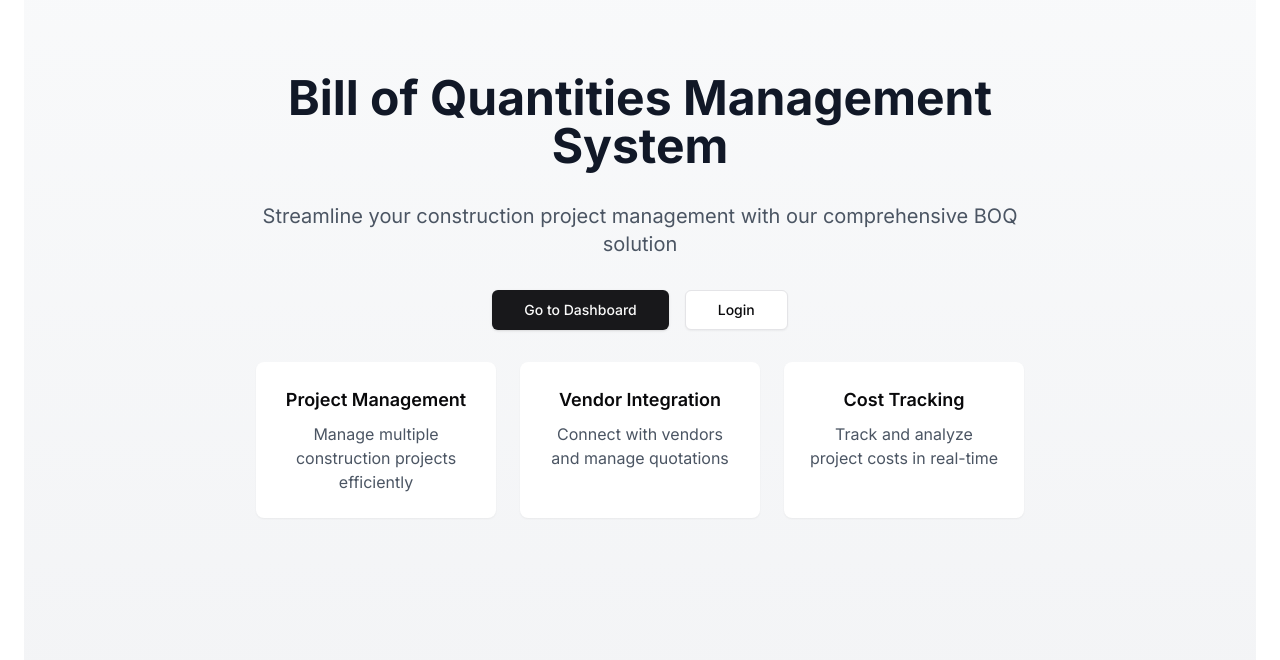
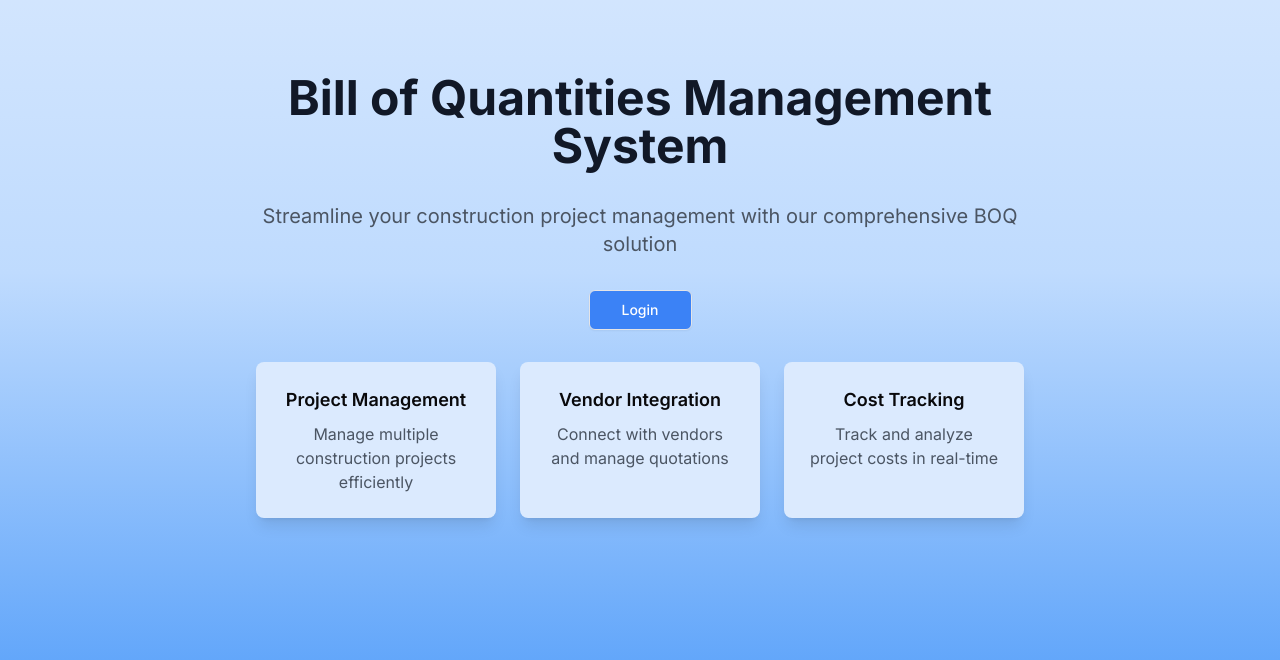
Before and after one commit to maybeandrews/boqwebsite, a Next.js app: page / in a window 1280 px wide. Shown: the part 128-788 px from the top of the page. Built offline with nearby package versions, Linux system fonts and the light colour scheme.

Commit message:
Landing Pages

```diff
--- a/src/app/page.tsx
+++ b/src/app/page.tsx
@@ -5,7 +5,8 @@ import { Button } from "@/components/ui/button";
 
 export default function HomePage() {
     return (
-        <div className="min-h-screen flex flex-col items-center justify-center p-6 bg-gradient-to-b from-gray-50 to-gray-100">
+        <div className="min-h-screen flex flex-col items-center justify-center">
+            <div className="absolute h-full w-full inset-0 bg-gradient-to-b from-blue-100 via-blue-200 to-blue-400 z-[-10]"></div>
             <div className="max-w-3xl text-center space-y-8">
                 <h1 className="text-5xl font-bold text-gray-900">
                     Bill of Quantities Management System
@@ -16,21 +17,21 @@ export default function HomePage() {
                     comprehensive BOQ solution
                 </p>
 
-                <div className="flex gap-4 justify-center">
-                    <Link href="/admin/dashboard" passHref>
+                <div className="flex gap-4 justify-center items-center">
+                   { /* <Link href="/admin/dashboard" passHref>
                         <Button asChild size="lg" variant="default">
                             <span>Go to Dashboard</span>
                         </Button>
-                    </Link>
+                    </Link> */}
 
                     <Link href="/login" passHref>
-                        <Button asChild size="lg" variant="outline">
+                        <Button asChild size="lg" variant="outline" className="bg-blue-500 text-white hover:bg-blue-600 hover:text-white">
                             <span>Login</span>
                         </Button>
                     </Link>
                 </div>
 
-                <div className="grid grid-cols-1 md:grid-cols-3 gap-6 mt-12">
+                <div className="grid grid-cols-1 md:grid-cols-3 gap-6 mt-12 ">
                     <FeatureCard
                         title="Project Management"
                         description="Manage multiple construction projects efficiently"
@@ -52,7 +53,7 @@ export default function HomePage() {
 // ✅ Extracted to avoid hydration mismatch
 function FeatureCard({ title, description }: { title: string; description: string }) {
     return (
-        <div className="p-6 bg-white rounded-lg shadow-sm">
+        <div className="p-6 bg-blue-100 rounded-lg shadow-lg">
             <h3 className="font-semibold text-lg mb-2">{title}</h3>
             <p className="text-gray-600">{description}</p>
         </div>
```
